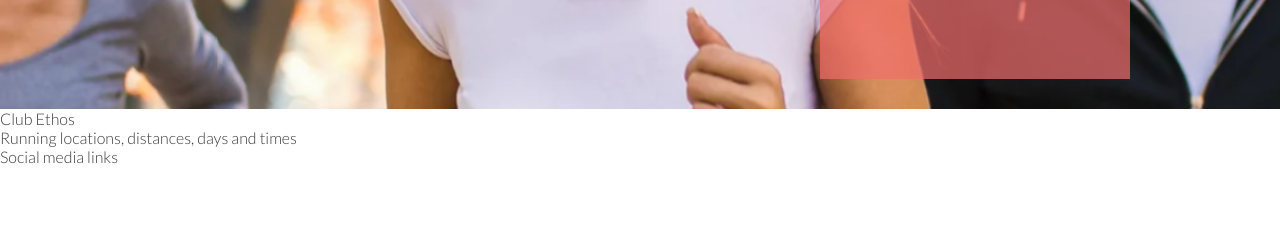
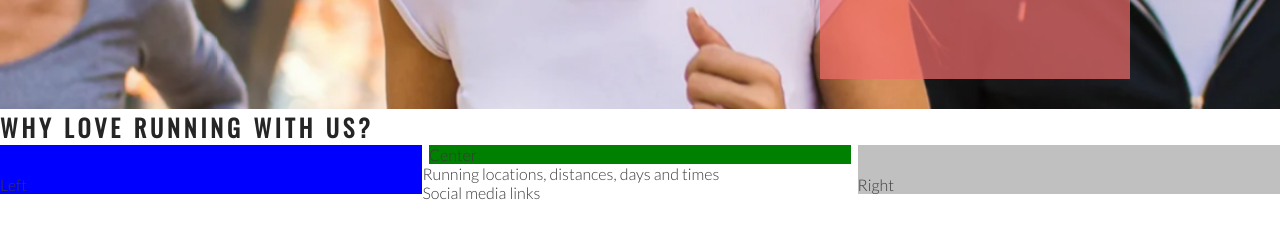
Before and after one commit to JavaScriptJacksn/love-running, a plain HTML site: page index.html in a window 1280 px wide. Shown: the part 566-804 px from the top of the page. Drawn offline with nearby package versions, Linux system fonts and the light colour scheme.

Commit message:
add reasons for running divs, left right & center

```diff
--- a/assets/css/style.css
+++ b/assets/css/style.css
@@ -24,6 +24,7 @@ h1, h2 {
 #logo {
     float: left;
     font-size: 280%;
+    margin-left: 30px;
 }
 
 /* nav bar styling */
@@ -111,3 +112,29 @@ h1, h2 {
 
     position: absolute;
 }
+
+/*club ethos */
+
+#club-ethos {
+    height: 600px;
+}
+
+#left-about {
+    padding-top: 30px;
+    width: 33%;
+    float: left;
+    background-color: blue;
+}
+
+#right-about {
+    padding-top: 30px;
+    width: 33%;
+    float: right;
+    background-color: silver;
+}
+
+#center-about {
+    width: 33%;
+    margin: 0 auto;
+    background-color: green;
+}
--- a/index.html
+++ b/index.html
@@ -38,9 +38,17 @@
             <h3>Dublin Docklands & Pheonix Park</h3>
         </div>
     </section>
-    <section>
-        Club Ethos
-    </section>
+    <section id="club-ethos">
+        <h1>Why Love Running With Us?</h1>
+        <div id="left-about">
+            Left
+        </div>
+        <div id="right-about">
+            Right
+        </div>
+        <div id="center-about">
+            Center
+        </div>
     <section>
         Running locations, distances, days and times
     </section>
```
